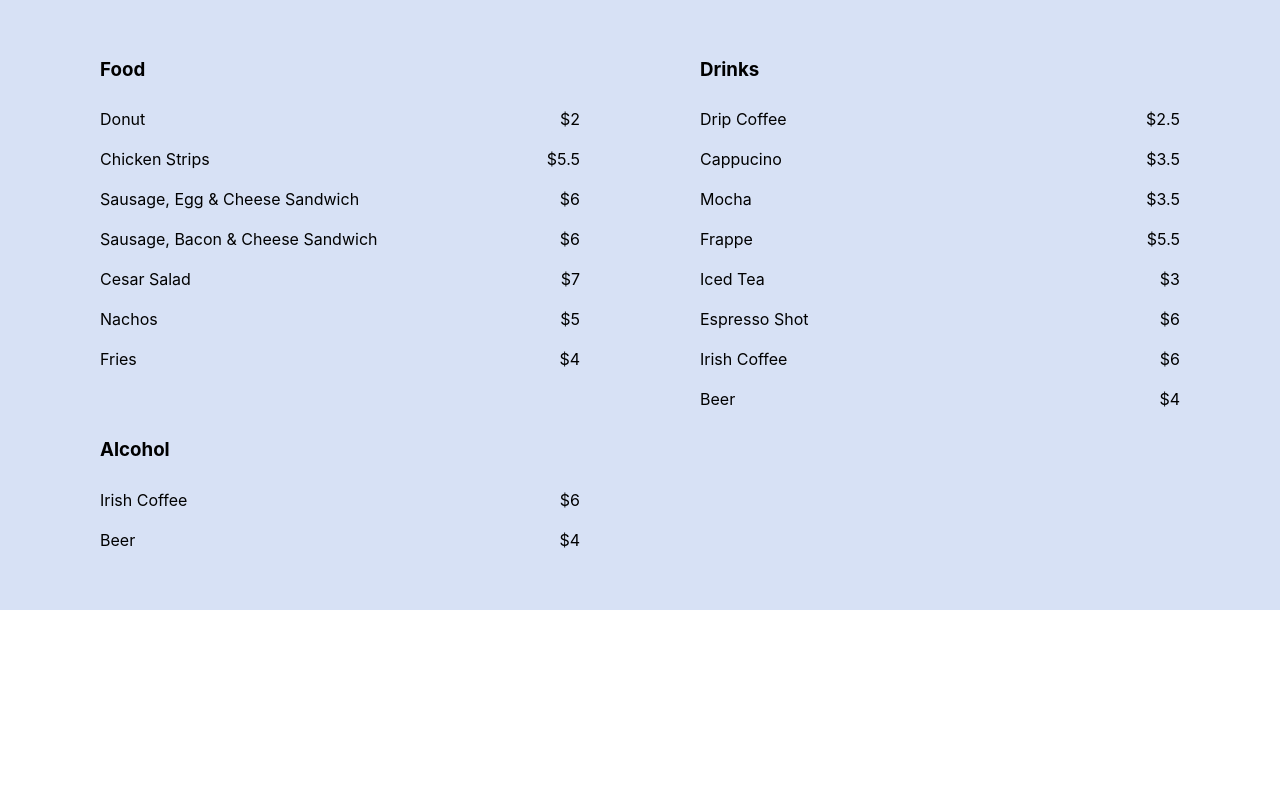
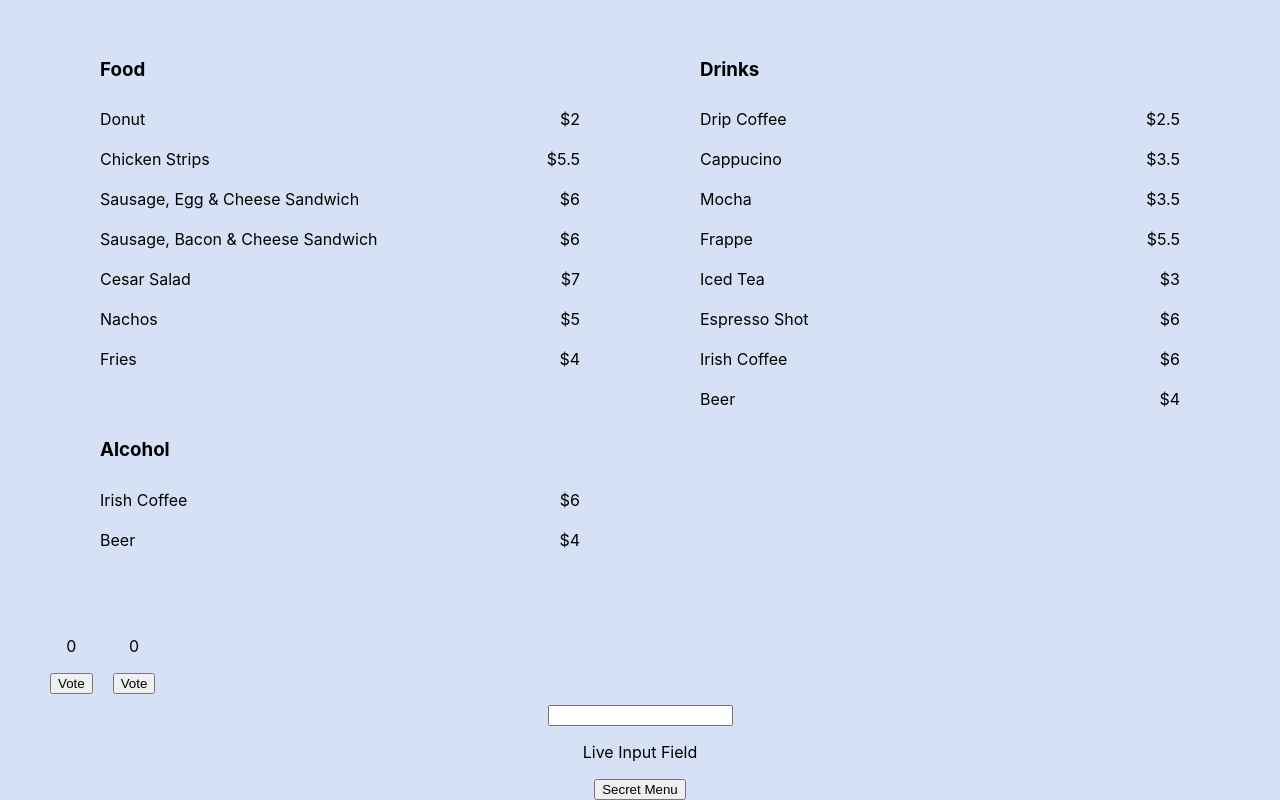
Before and after one commit to mkettel/react, a React (Create React App) app in the folder my-app/: page / in a window 1280 px wide. Shown: the part 243-1043 px from the top of the page. Before the commit the page ends 853 px from the top, so only its background shows below. Built offline with nearby package versions, Linux system fonts and the light colour scheme.

Commit message:
added some fun react state changes like a vote counter for two different things and a life input updater and a toggle to show or hide a secret menu list

```diff
--- a/my-app/src/App.css
+++ b/my-app/src/App.css
@@ -142,7 +142,15 @@
 .row-item p {
   margin: 10px 0px;
 }
-
+/* Polling Section */
+.poll-container {
+  display: flex;
+  max-width: 1200px;
+  margin: 0 auto;
+}
+.vote-section {
+  margin: 10px;
+}
 
 @keyframes App-logo-spin {
   from {
--- a/my-app/src/App.js
+++ b/my-app/src/App.js
@@ -3,6 +3,7 @@ import logo from './logo.svg';
 import './App.css';
 import { useSyncExternalStore } from 'react';
 import { Manager } from './Manager';
+import { useState } from "react";
 
 function App() {
   const name = <h1 className='title'>Mountain View Coffee </h1>; // you can put the html as a variable then call it below which is very useful
@@ -17,7 +18,7 @@ function App() {
     { name: "Matcha Vodka Latte", price: 5.50 },
     { name: "Cold ASF Brew", price: 3.00 }
   ];
-  // MAIN DATASET FOR MENU ITEMS
+  // --MAIN DATASET FOR MENU ITEMS--
   const detailedMenu = [
     { name: "Drip Coffee", price: 2.50, isFood: false, drunk: false },
     { name: "Cappucino", price: 3.50, isFood: false, drunk: false },
@@ -34,8 +35,26 @@ function App() {
     { name: "Beer", price: 4.00, isFood: false, drunk: true },
     { name: "Nachos", price: 5.00, isFood: true, drunk: false },
     { name: "Fries", price: 4.00, isFood: true, drunk: false }
+  ]
+  // --VOTING CONTROLS--
+  const [voteA, setVoteA] = useState(0);
+  const [voteB, setVoteB] = useState(0);
+  const increaseVoteA = () => {
+    setVoteA(voteA + 1);
+    console.log(voteA);
+  }
+  const increaseVoteB = () => {
+    setVoteB(voteB + 1);
+    console.log(voteB);
+  }
+  // --INPUT CONTROLS-- useless example but ki
+  const [inputValue, setInputValue] = useState("");
+  const handleInputChange = (event) => {
+    setInputValue(event.target.value);
+  }
+  // --SECRET MENU CONTROLS--
+  const [showText, setShowText] = useState(false);
 
-  ]
   return (
     <div className="App">
        {/* // navbar */}
@@ -54,23 +73,6 @@ function App() {
       </div>
 
       {/* {price >= 15.00 ? <p>Add a free cookie?</p> : <p>Spend $15 or more to get a free cookie!</p>} */}
-      {/* hiding all of this for now */}
-      <div className="menu">
-        <div className="drinks">
-          <h3 style={{color: redText ? "red" : "black"}}>Drinks</h3>
-          <MenuItem name="Dirty Chai" price={5.00}/>
-          <MenuItem name="Mocha" price={5.50}/>
-          <MenuItem name="Flat White" price={6.00}/>
-          <MenuItem name="Matcha Latte" price={4.00}/>
-          <MenuItem name="Cold Brew" price={3.00}/>
-        </div>
-        <div className="food">
-          <h3>Food</h3>
-          <MenuItem name="Sausage, Egg & Cheese Buscuit" price={4.25}/>
-          <MenuItem name="Scone" price={2.75}/>
-          <MenuItem name="Muffin Assortment" price={3.00}/>
-        </div>
-      </div>
       <div className="drinks">
         <h3>Secret Menu</h3>
         {secretDrinks.map((drink, key) => {
@@ -101,6 +103,35 @@ function App() {
            )}
         </div>
       </div>
+      {/* Poll Section */}
+      <div className="poll-container">
+        <div className="vote-section">
+          <p>{voteA}</p>
+          <button onClick={increaseVoteA}>Vote</button>
+        </div>
+        <div className="vote-section">
+          <p>{voteB}</p>
+          <button onClick={increaseVoteB}>Vote</button>
+        </div>
+      </div>
+      {/* Special Section */}
+      <div className="specials-container">
+        <div className="special-title">
+          <input type="text" onChange={handleInputChange}/>
+          <p>Live Input Field</p>
+          <p>{inputValue}</p>
+        </div>
+      </div>
+      <div className="secret-menu">
+          <button onClick={() => {
+            setShowText(!showText);
+          }}>Secret Menu</button>
+          {showText === true &&
+          <ul>
+            <li>Dirty Ass Chai</li>
+            <li>Spiked Matcha</li>
+          </ul> }
+        </div>
     </div>
   );
 }
@@ -128,15 +159,7 @@ const RowMenu = (props) => {
   )
 }
 
-// ----------------------------
-const MenuItem = (props) => {
-  return (
-    <div className='menuItem'>
-       <p>{props.name}</p>
-       <p>${props.price}</p>
-    </div>
-  )
-}
+// ------------------------------------
 
 // This is a component that displays the name and price from the data structure drinks.
 const SecretDrink = (props) => {
```
